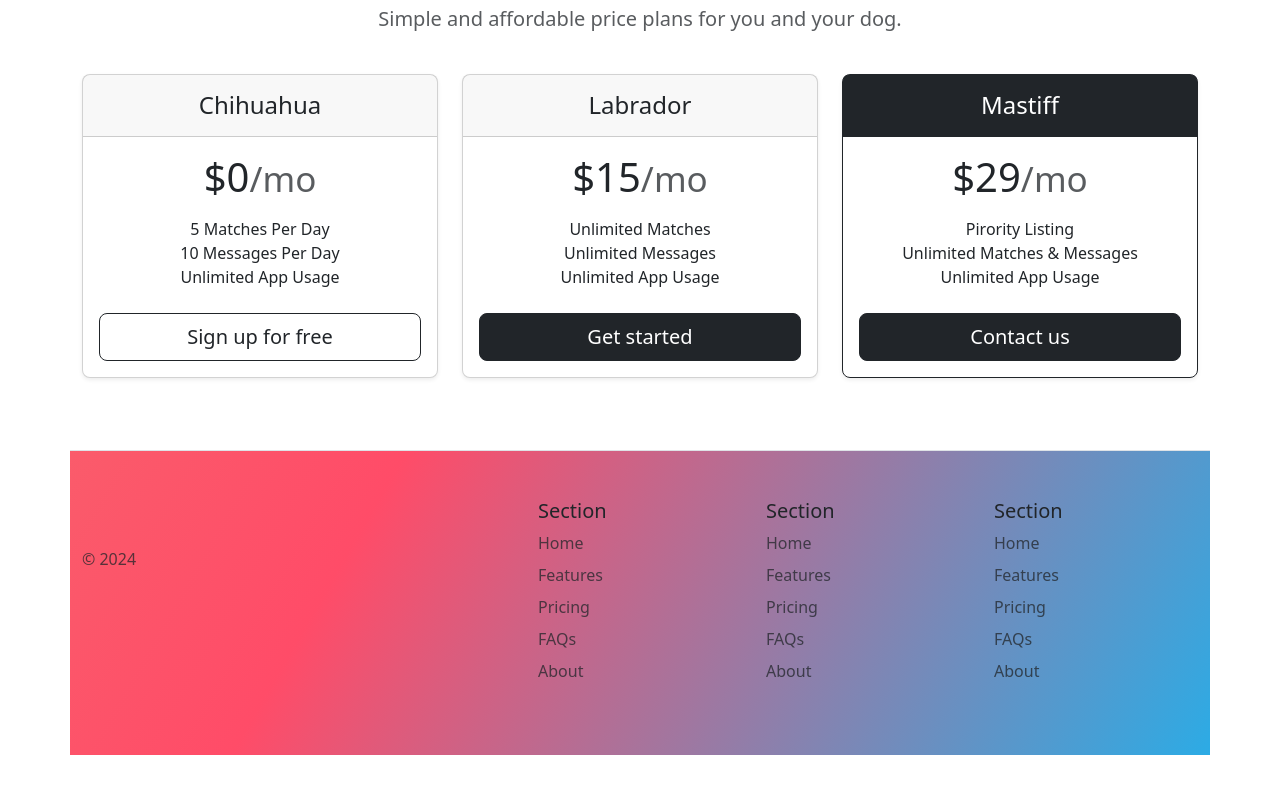
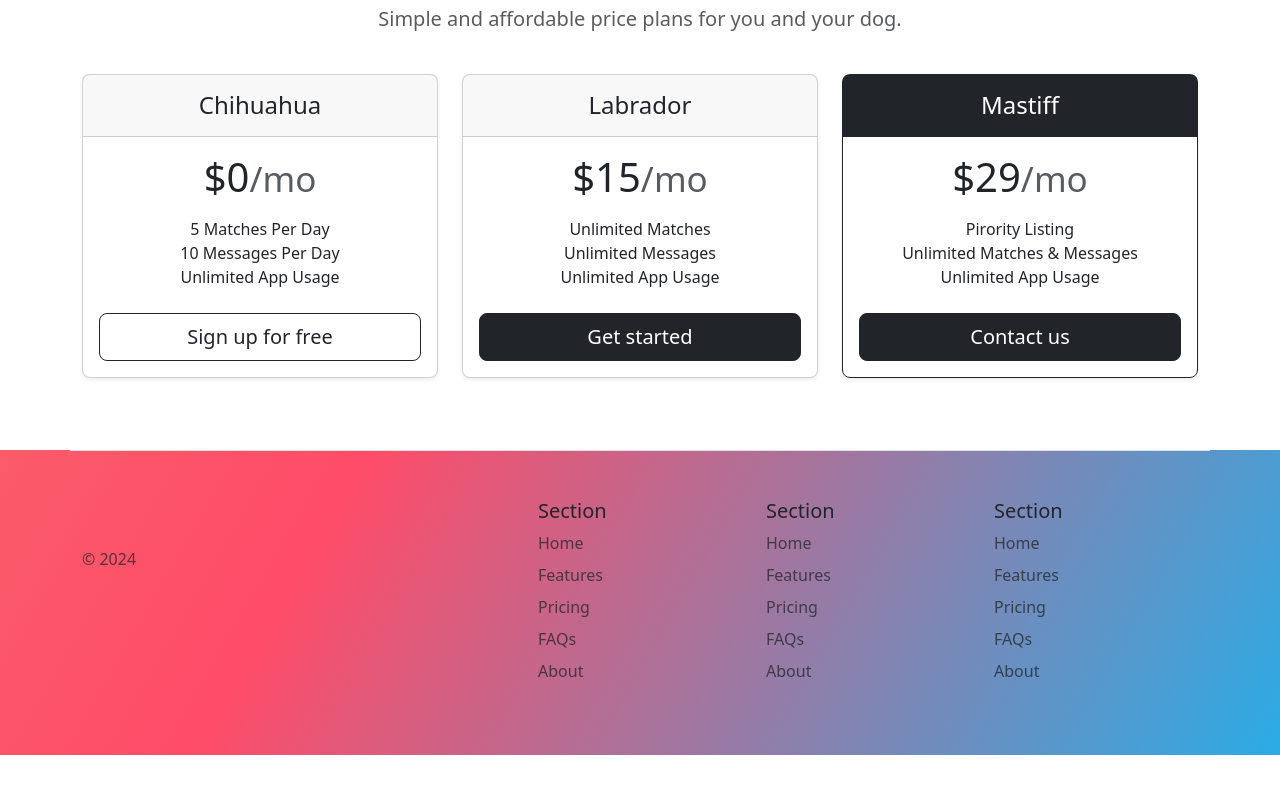
Before and after one commit to nandhakumar1812/tindog, a plain HTML site: page index.html in a window 1280 px wide. Shown: the part 1747-2540 px from the top of the page. Drawn offline with nearby package versions, Linux system fonts and the light colour scheme.

Commit message:
Update index.html

```diff
--- a/index.html
+++ b/index.html
@@ -167,7 +167,8 @@
   </section>
   <!-- Footer -->
   <section id="footer">
-    <div class="container gradient-background">
+    <div class="gradient-background">
+    <div class="container ">
       <footer class="row row-cols-1 row-cols-sm-2 row-cols-md-5 py-5 my-5 border-top">
         <div class="col mb-3">
           <a href="/" class="d-flex align-items-center mb-3 link-body-emphasis text-decoration-none">
```
